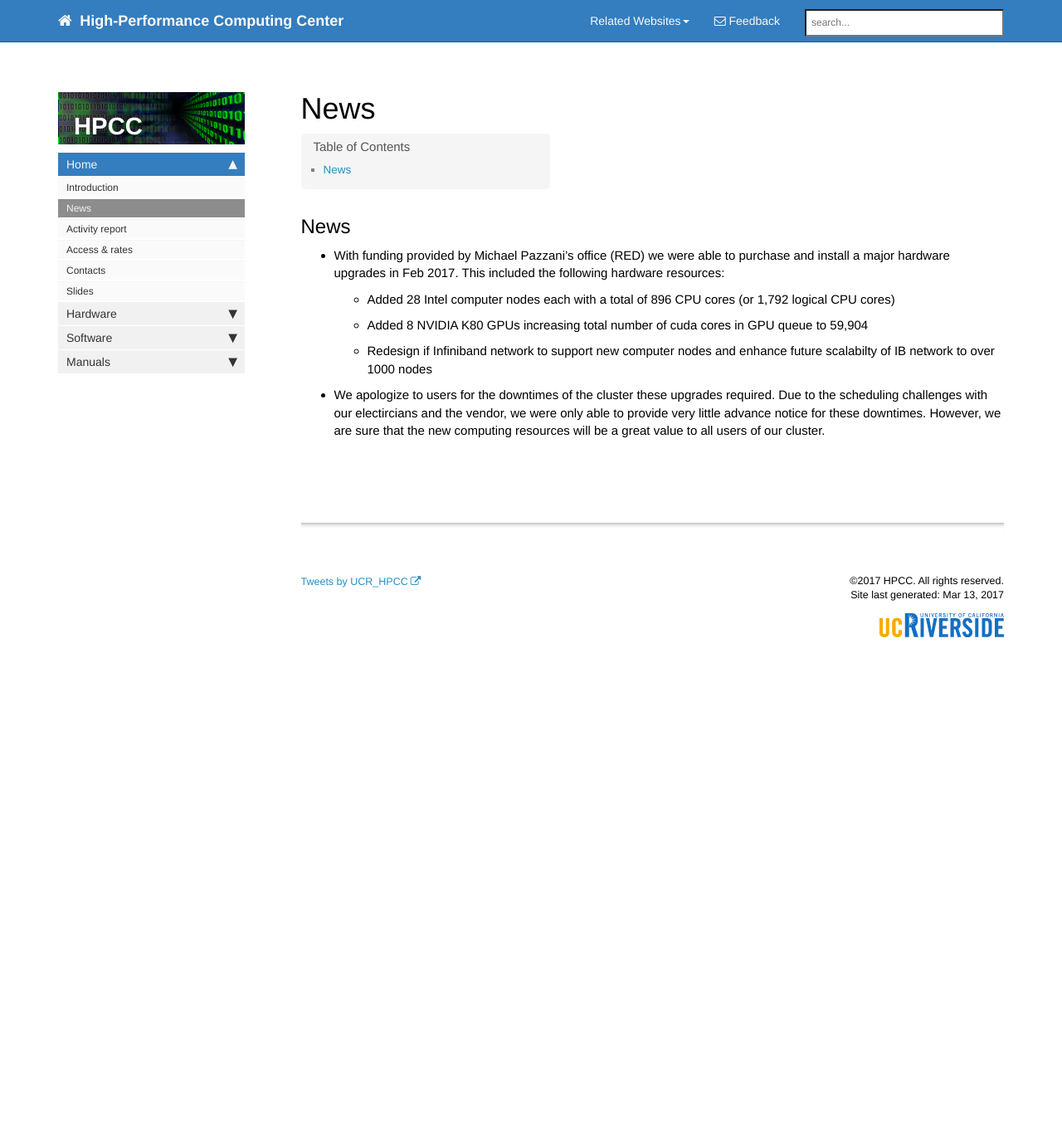
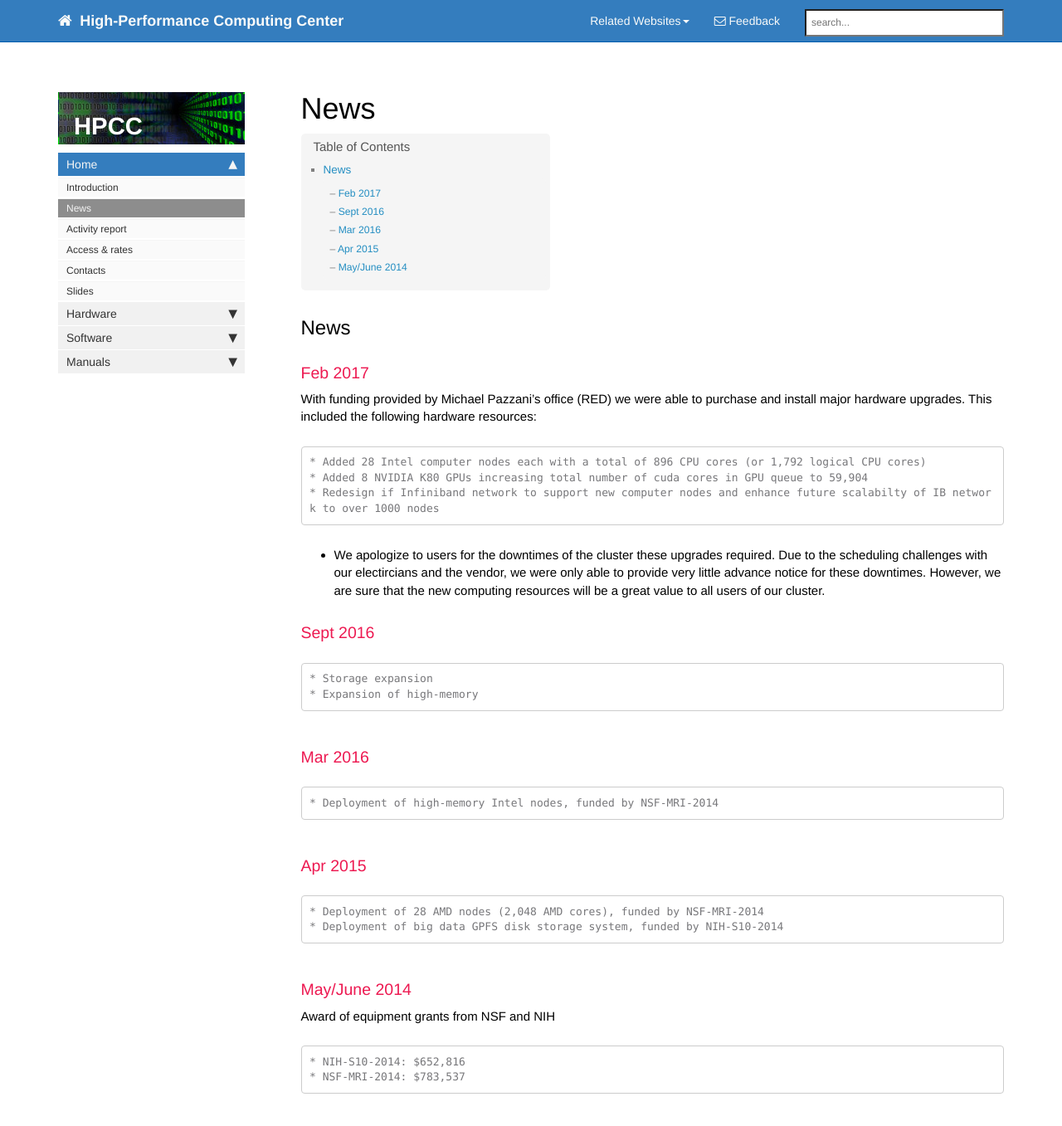
Before and after one commit to tgirke/rcf, a Jekyll site: the page built from news.md, in a window 1280 px wide and 1400 px high. Shown: the top 1357 px of the window at 83% size. Built offline with Jekyll 4.4.1, drawn with Linux system fonts in a browser that asks for light colours; nearby versions of some CDN libraries; comment, search, counter and statistics services are not loaded.

Commit message:
content edits

```diff
--- a/news.md
+++ b/news.md
@@ -5,10 +5,33 @@ title: News
 
 ## News
 
-* With funding provided by Michael Pazzani's office (RED) we were able to purchase and install a major hardware upgrades in Feb 2017. This included the following hardware resources:
+### Feb 2017
+
+With funding provided by Michael Pazzani's office (RED) we were able to purchase and install major hardware upgrades. This included the following hardware resources:
 
     * Added 28 Intel computer nodes each with a total of 896 CPU cores (or 1,792 logical CPU cores)
     * Added 8 NVIDIA K80 GPUs increasing total number of cuda cores in GPU queue to 59,904
     * Redesign if Infiniband network to support new computer nodes and enhance future scalabilty of IB network to over 1000 nodes
 
 * We apologize to users for the downtimes of the cluster these upgrades required. Due to the scheduling challenges with our electircians and the vendor, we were only able to provide very little advance notice for these downtimes. However, we are sure that the new computing resources will be a great value to all users of our cluster.
+
+### Sept 2016
+
+    * Storage expansion
+    * Expansion of high-memory
+
+### Mar 2016
+
+    * Deployment of high-memory Intel nodes, funded by NSF-MRI-2014
+
+### Apr 2015
+
+    * Deployment of 28 AMD nodes (2,048 AMD cores), funded by NSF-MRI-2014
+    * Deployment of big data GPFS disk storage system, funded by NIH-S10-2014
+
+### May/June 2014
+
+Award of equipment grants from NSF and NIH
+
+    * NIH-S10-2014: $652,816
+    * NSF-MRI-2014: $783,537
```
